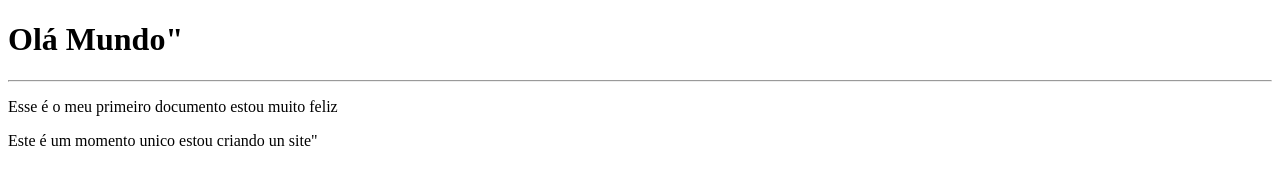
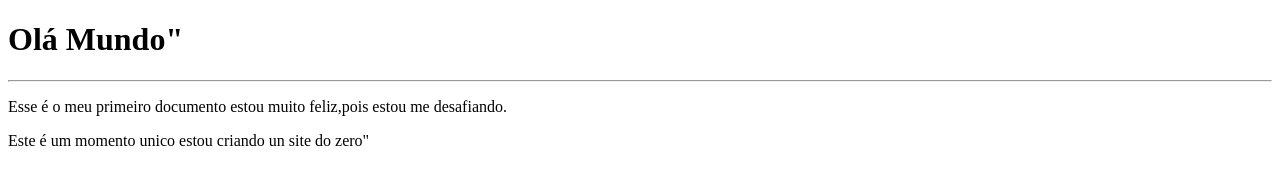
Before and after one commit to evelynoliveira01/html-css, a plain HTML site: page exercicios/ex01/index.html in a window 1280 px wide. Drawn offline with Linux system fonts and the light colour scheme.

Commit message:
mudei o reademe

```diff
--- a/exercicios/ex01/index.html
+++ b/exercicios/ex01/index.html
@@ -10,9 +10,9 @@
  <h1>Olá Mundo"</h1>
 <hr>
 <p>Esse é o meu primeiro documento
-    estou muito feliz</p>
+    estou muito feliz,pois estou me desafiando.</p>
     <p>Este é um momento unico
-        estou criando un site"
+        estou criando un site do zero"
     </p>
 </body>
 </html>
```
